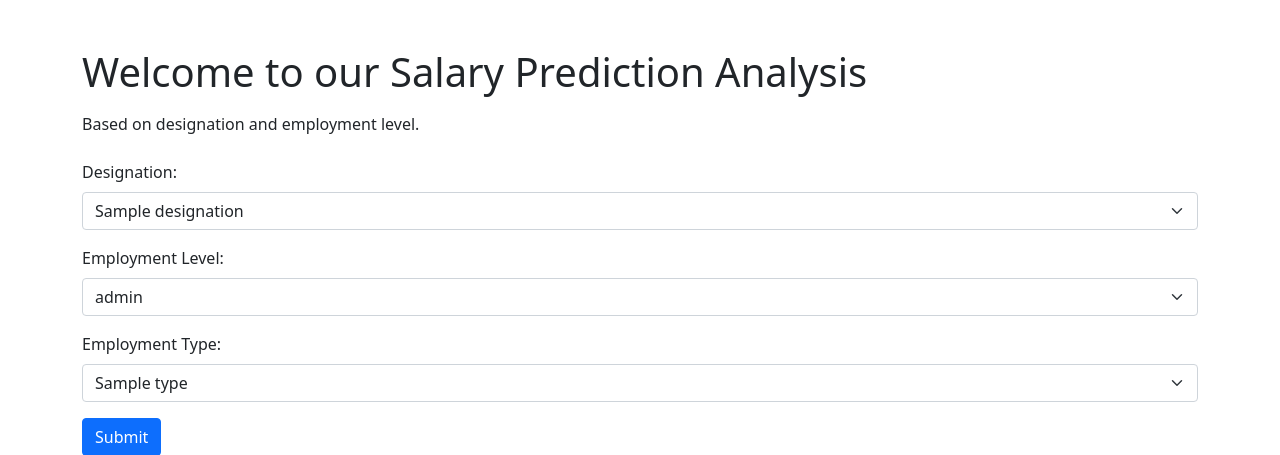
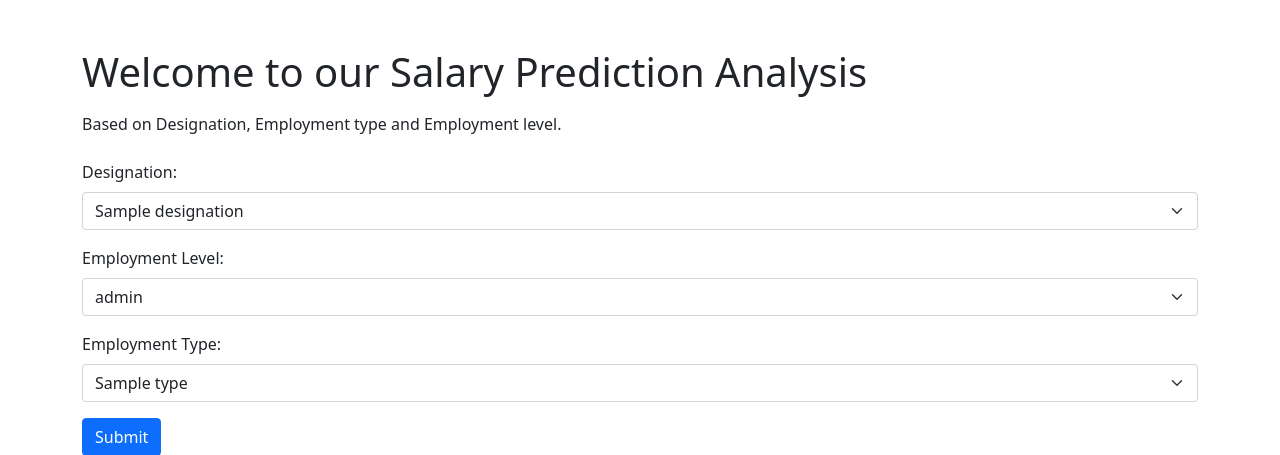
Before and after one commit to MrunalMeshram/linkedIn-salary-prediction, a Flask app: template templates/home.html in a window 1280 px wide. Shown: the top 455 px of the page. Run offline with Flask 3, Linux system fonts and the light colour scheme; the template is opened without the code that fills it: most values are stand-ins (such as "Sample title", 1, 10 or a date in 2020); parts of the project's set-up code (start-up, migrations or seed data) failed here and were passed over; some libraries are stand-ins or nearby versions.

Commit message:
Update home.html

```diff
--- a/templates/home.html
+++ b/templates/home.html
@@ -20,7 +20,7 @@
 <body>
 <div class="container mt-5">
     <h1 class="mb-3">Welcome to our Salary Prediction Analysis</h1>
-    <p class="mb-4">Based on designation and employment level.</p>
+    <p class="mb-4">Based on Designation, Employment type and Employment level.</p>
 
     <form id="salaryForm">
         <div class="mb-3">
```
